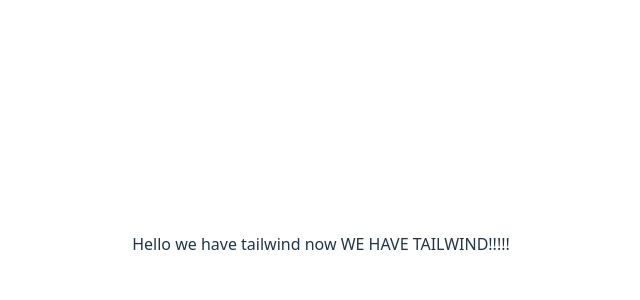
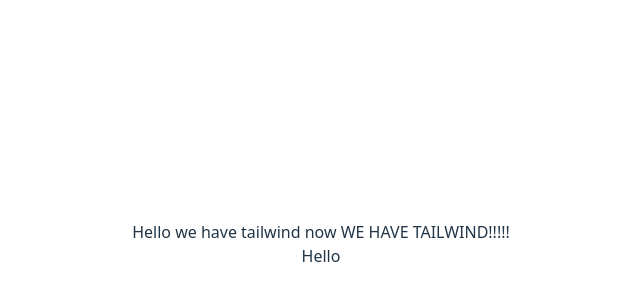
Before and after one commit to Greentaylor27/swDOOM, a React (Vite) app: page / in a window 1280 px wide. Shown: the part 156-456 px from the top of the page, without its empty margins (319-959 px from the left). Built offline with nearby package versions, Linux system fonts and the light colour scheme.

Commit message:
Got tailwind to work!!!!
Got tailwind to work with the app and have begun split up the site into components.

```diff
--- /dev/null
+++ b/Components/Screen.tsx
@@ -0,0 +1,8 @@
+export default function Screen() {
+  {/* the canvas will go here */}
+  return (
+    <div>
+      Hello
+    </div>
+  )
+}
--- /dev/null
+++ b/Components/Television.tsx
@@ -0,0 +1,14 @@
+import Screen from "./Screen"
+
+
+
+export default function Television() {
+  return (
+    <div className="television">
+      {/* here we will render the television components */}
+      <div>
+        <Screen />
+      </div>
+    </div>
+  )
+}
--- a/index.html
+++ b/index.html
@@ -5,7 +5,7 @@
     <link rel="icon" type="image/svg+xml" href="/vite.svg" />
     <meta name="viewport" content="width=device-width, initial-scale=1.0" />
     <link href="capstone\src\App.css" />
-    <title>Vite + React + TS</title>
+    <title>Capstone Project</title>
   </head>
   <body>
     <div id="root"></div>
--- a/src/App.tsx
+++ b/src/App.tsx
@@ -1,12 +1,18 @@
 import './App.css'
+import Television from '../Components/Television';
 
 function App() {
 
   return (
-    <div className='flex justify-center'>
-      Hello we have tailwind now
+    <div>
+      <div className='flex justify-center'>
+        Hello we have tailwind now
 
-      WE HAVE TAILWIND!!!!!
+        WE HAVE TAILWIND!!!!!
+      </div>
+      <div>
+        <Television />
+      </div>
     </div>
   )
 }
```
